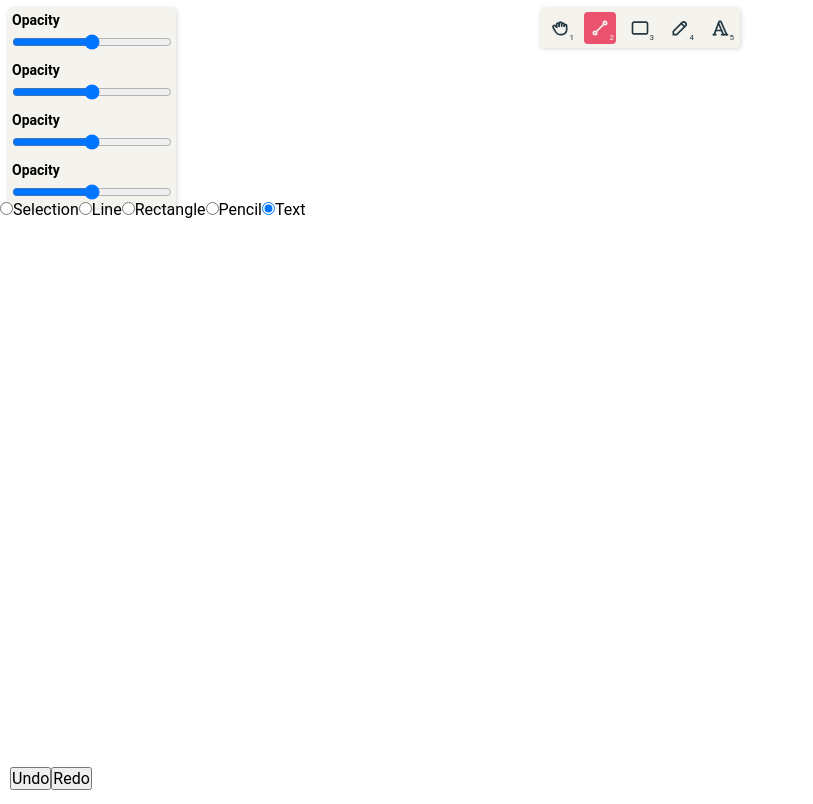
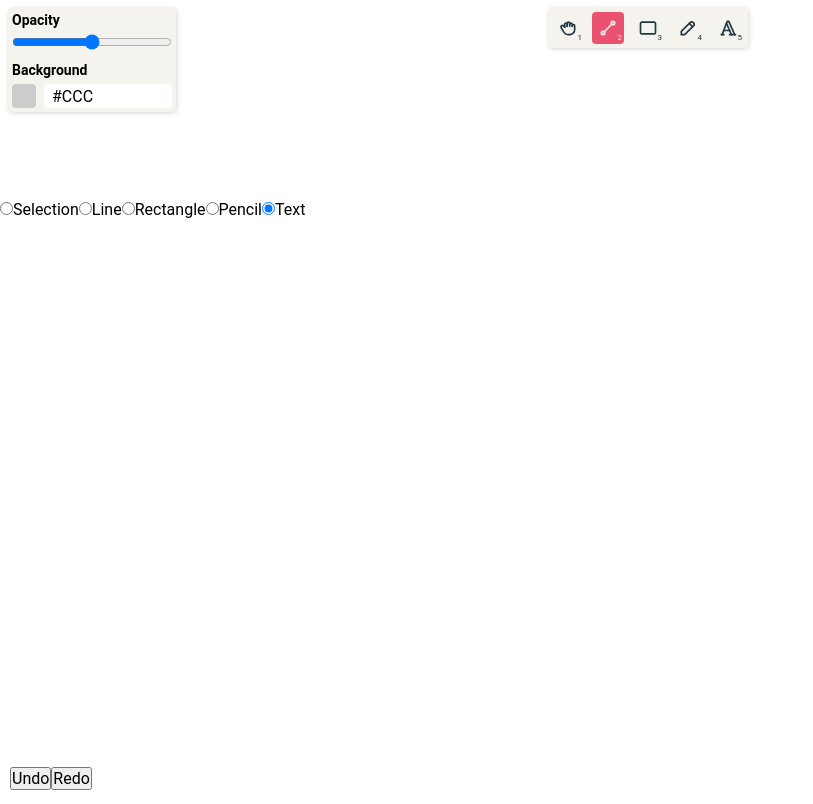
Before and after one commit to assonif/frontend-drawing, a React (Create React App) app: page / in a window 1280 px wide. Shown: the whole page, without its empty margins (0-813 px from the left). Built offline with nearby package versions, Linux system fonts and the light colour scheme.

Commit message:
feature/dummy color picker implemented

```diff
--- a/package.json
+++ b/package.json
@@ -6,9 +6,11 @@
     "@testing-library/jest-dom": "^5.14.1",
     "@testing-library/react": "^12.0.0",
     "@testing-library/user-event": "^13.2.1",
+    "@tippyjs/react": "^4.2.6",
     "perfect-freehand": "^1.1.0",
     "prop-types": "^15.8.1",
     "react": "^17.0.2",
+    "react-color": "^2.19.3",
     "react-dom": "^17.0.2",
     "react-icons": "^4.4.0",
     "react-router-dom": "6",
--- a/src/components/Canvas/index.js
+++ b/src/components/Canvas/index.js
@@ -368,6 +368,10 @@ function App() {
   }, [undo, redo]);
 
   useEffect(() => {
+    console.log(elements);
+  }, [elements]);
+
+  useEffect(() => {
     const textArea = textAreaRef.current;
     if (action === 'writing') {
       textArea.focus();
--- /dev/null
+++ b/src/components/ColorPicker/index.js
@@ -0,0 +1,31 @@
+import React, { useState } from 'react';
+import { TwitterPicker } from 'react-color';
+import Tippy from '@tippyjs/react';
+import { Container, InputContainer } from './styles';
+
+function ColorPicker() {
+  const [selectedColor, setSelectedColor] = useState('#ccc');
+
+  return (
+    <Container>
+      <Tippy
+        interactive
+        placement="bottom"
+        content={
+          <TwitterPicker
+            width="180px"
+            color={selectedColor}
+            onChangeComplete={(color) => setSelectedColor(color.hex)}
+          />
+        }
+      >
+        <InputContainer color={selectedColor}>
+          <div />
+          <input type="text" value={selectedColor.toUpperCase()} />
+        </InputContainer>
+      </Tippy>
+    </Container>
+  );
+}
+
+export default ColorPicker;
--- /dev/null
+++ b/src/components/ColorPicker/styles.js
@@ -0,0 +1,25 @@
+import styled from 'styled-components';
+
+export const Container = styled.div``;
+
+export const InputContainer = styled.div`
+  display: flex;
+  div {
+    height: 24px;
+    width: 24px;
+    background: ${(props) => props.color};
+
+    border-radius: 4px;
+  }
+
+  input {
+    border: none;
+    border-radius: 4px;
+
+    margin-left: 8px;
+
+    width: 128px;
+
+    padding-left: 8px;
+  }
+`;
--- a/src/components/PageSettings/index.js
+++ b/src/components/PageSettings/index.js
@@ -1,4 +1,5 @@
 import React from 'react';
+import ColorPicker from '../ColorPicker';
 import CustomInputRange from '../CustomInputRange';
 
 import FloatingContainer from '../FloatingContainer';
@@ -11,14 +12,8 @@ function PageSettings() {
         <SettingsSection title="Opacity">
           <CustomInputRange initialValue={0.5} />
         </SettingsSection>
-        <SettingsSection title="Opacity">
-          <CustomInputRange initialValue={0.5} />
-        </SettingsSection>
-        <SettingsSection title="Opacity">
-          <CustomInputRange initialValue={0.5} />
-        </SettingsSection>
-        <SettingsSection title="Opacity">
-          <CustomInputRange initialValue={0.5} />
+        <SettingsSection title="Background">
+          <ColorPicker />
         </SettingsSection>
       </div>
     </FloatingContainer>
--- a/src/components/Toolbar/index.js
+++ b/src/components/Toolbar/index.js
@@ -9,7 +9,10 @@ import { Container } from './styles';
 
 function Toolbar({ handleChangeTool, tool }) {
   return (
-    <FloatingContainer position="fixed" positioning={{ left: 400, right: 400 }}>
+    <FloatingContainer
+      position="fixed"
+      positioning={{ left: '50%', right: '50%' }}
+    >
       <Container>
         {options.map((item) => (
           <CustomButton
```
Also changed, not shown: 1 other file (tests, documents, lock files or other folders).
